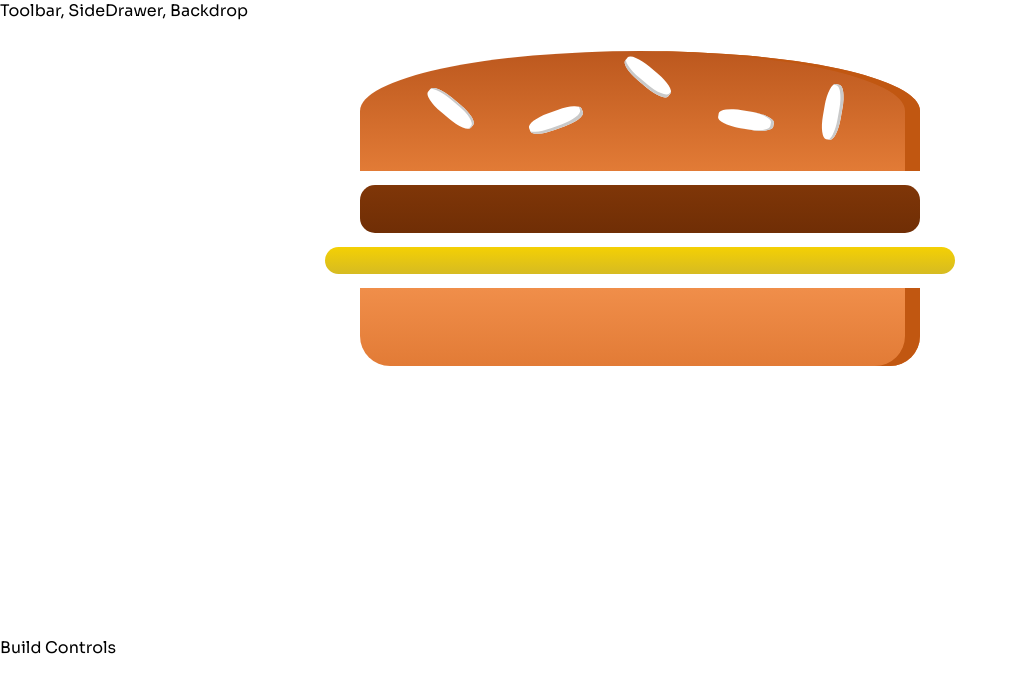
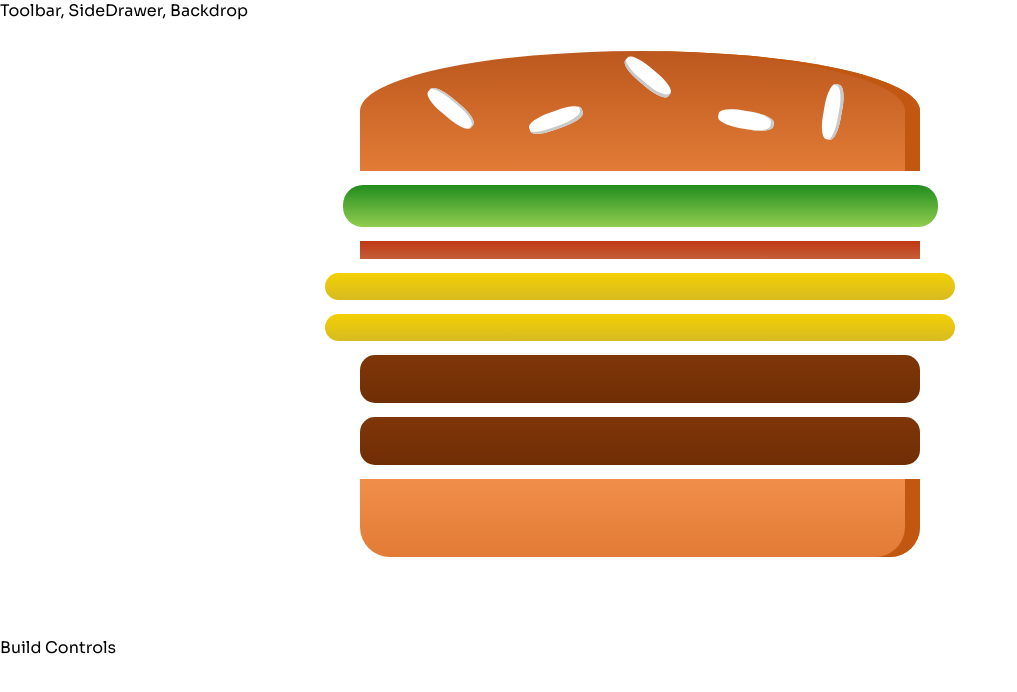
Before and after one commit to omarmontoya90/build_burger, a React app: page / in a window 1280 px wide. Shown: the top 692 px of the page, without its empty margins (0-1017 px from the left). Built offline with nearby package versions, Linux system fonts and the light colour scheme.

Commit message:
build burger with default ingredients

```diff
--- a/src/components/Burger/Burger.js
+++ b/src/components/Burger/Burger.js
@@ -4,11 +4,16 @@
 import './Burger.css';
 
 const burger = (props) => {
+  const transformedIngredients = Object.keys(props.ingredients)
+    .map(ingredient => {
+       return [...Array(props.ingredients[ingredient])].map( (_, i) => {
+	 return <BurgerIngredient key={ingredient + i} type={ingredient} />
+       })
+    });
   return (
     <div className='burger'>
       <BurgerIngredient type="bread-top" />
-      <BurgerIngredient type="meat" />
-      <BurgerIngredient type="cheese" />
+      {transformedIngredients}
       <BurgerIngredient type="bread-bottom" />
     </div>
   );
--- a/src/containers/BurgerBuilder/BurgerBuilder.js
+++ b/src/containers/BurgerBuilder/BurgerBuilder.js
@@ -3,11 +3,20 @@
 import Burger from '../../components/Burger/Burger';
 
 class BurgerBuilder extends Component {
+
+  state = {
+    ingredients: {
+      salad: 1,
+      bacon: 1,
+      cheese: 2,
+      meat: 2
+    }
+  }
+
   render() {
     return (
       <Aux>
-        <Burger />
-
+        <Burger ingredients={this.state.ingredients} />
         <div>Build Controls</div>
       </Aux>
     );
```
